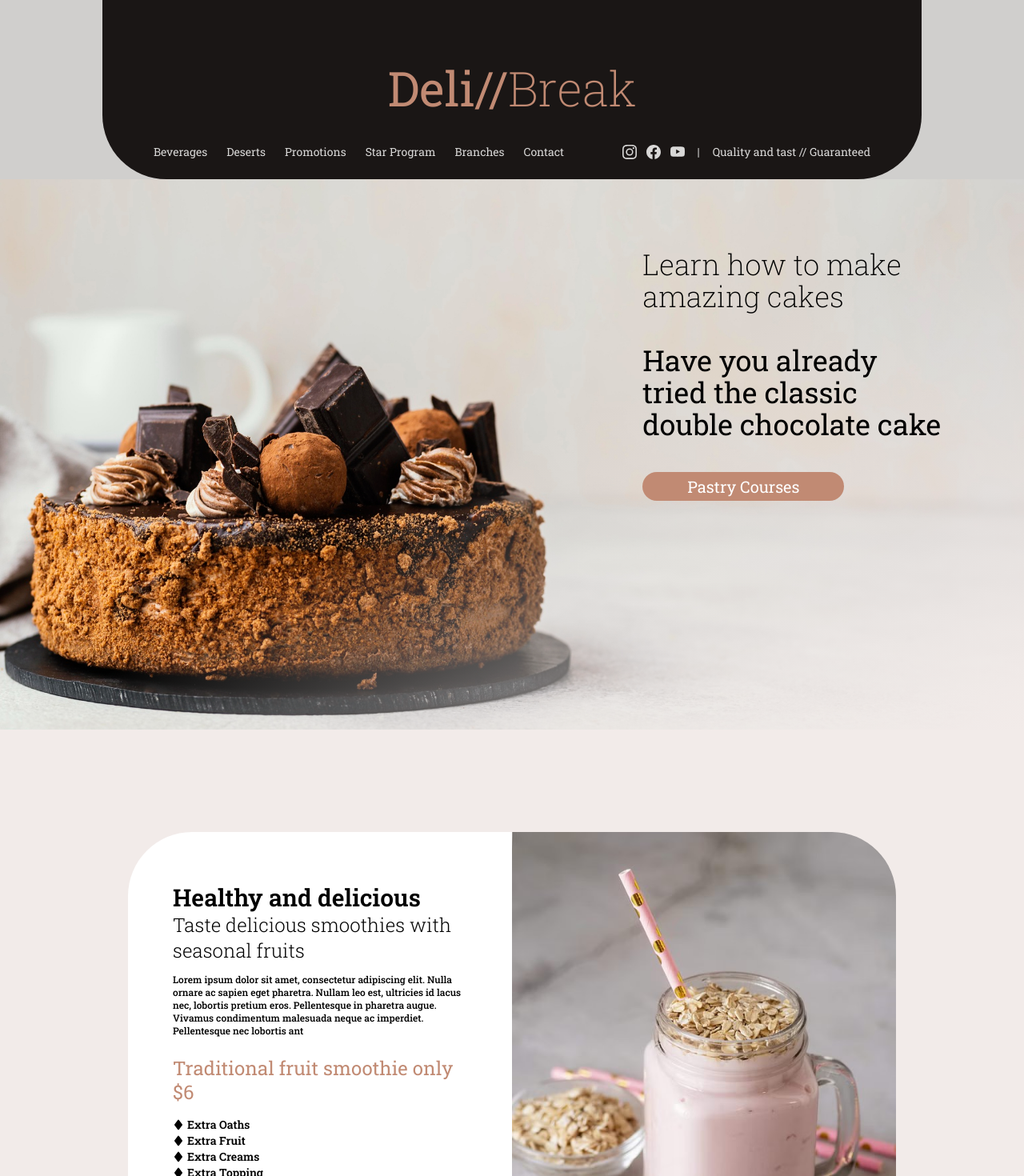
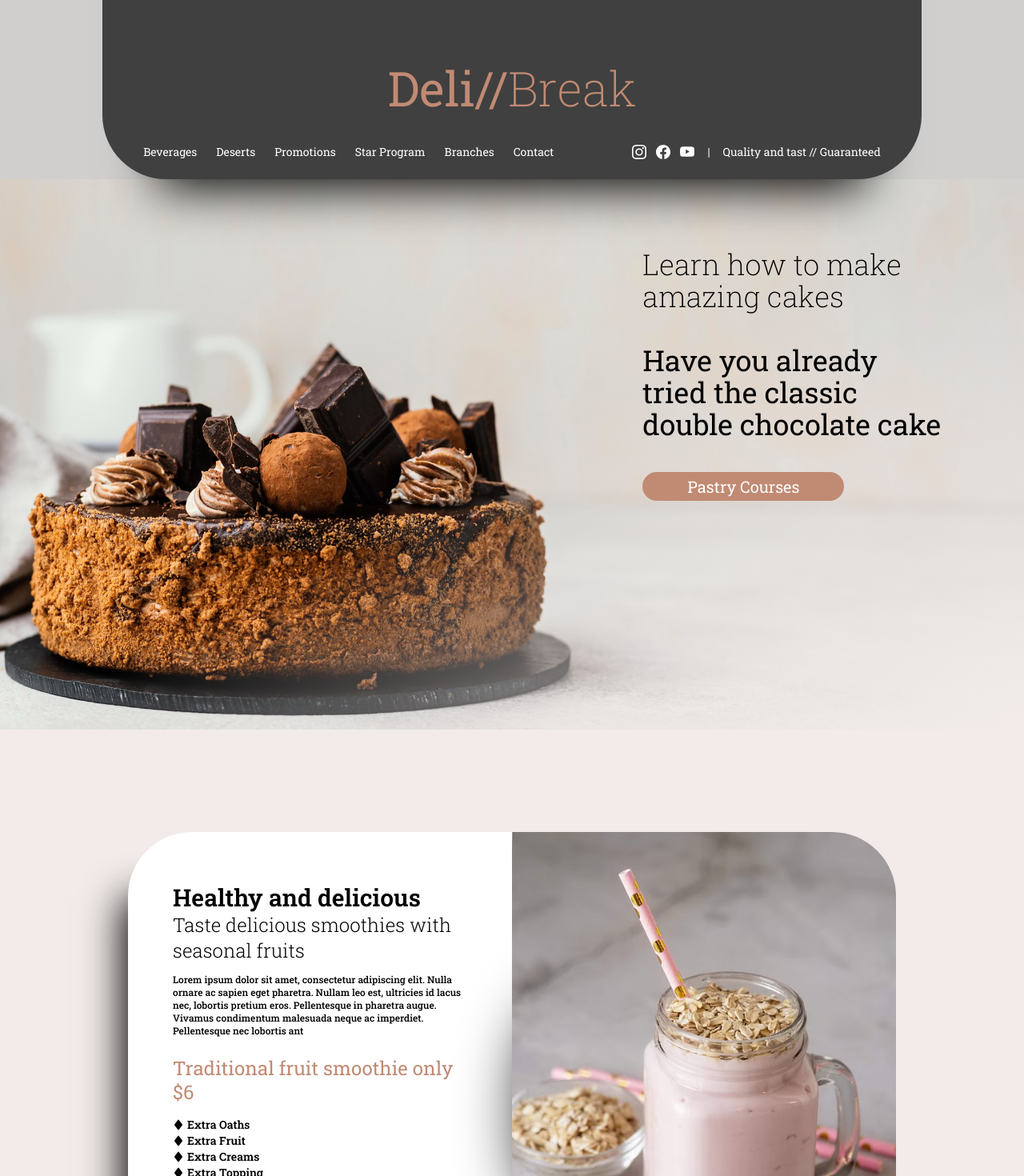
Before and after one commit to mmesomasaint/landing-page-templates, a Next.js app: page /preview/dellbreak in a window 1280 px wide. Shown: the top 1470 px of the page at 80% size. Built offline with nearby package versions, Linux system fonts and the light colour scheme.

Commit message:
Feat: Add shadow to box

```diff
--- a/pages/preview/dellbreak.js
+++ b/pages/preview/dellbreak.js
@@ -12,7 +12,9 @@ export default function Dellbreak() {
     <div className={style.body}>
       <header>
         <div className='w-full bg-transparent'>
-          <div className='relative rounded-b-[80px] bg-[#1A1615] pt-20 pb-5 px-[5%] w-[80%] mx-auto before:z-[-1] before:absolute before:w-[90%] before:ml-[-45%] before:bg-inherit before:h-full before:top-0 before:left-[50%] before:shadow-2xl'>
+          <div className='relative w-[80%] mx-auto'>
+            <div className='absolute w-full h-full scale-[.8] shadow-3xl top-0 left-0' />
+            <div className='relative rounded-b-[80px] bg-[#404040] pt-20 pb-5 px-[5%]'>
               <div className='w-full text-center mb-10'>
                 <span className='text-6xl font-normal text-[#C18A73]'>
                   Deli//
@@ -21,7 +23,7 @@ export default function Dellbreak() {
                   Break
                 </span>
               </div>
-            <div className='w-full text-center my-1 flex gap-7 justify-between text-[#D9D8D7]'>
+              <div className='w-full text-center my-1 flex gap-7 justify-between text-white'>
                 <div className='flex justify-evenly items-center gap-6'>
                   <span className='text-sm font-normal hover:scale-95 cursor-pointer capitalize'>
                     Beverages
@@ -56,8 +58,9 @@ export default function Dellbreak() {
               </div>
             </div>
           </div>
+        </div>
       </header>
-      <div>
+      <div className='z-10'>
         <div className="h-[43rem] w-full bg-[url('/imgs/choco-cake.jpg')] bg-no-repeat bg-cover bg-right">
           <div className='bg-gradient-to-br from-[transparent] via-[transparent] to-[rgba(242,235,233)] flex justify-end items-center h-full px-24'>
             <div className='flex flex-col gap-10 h-[75%] w-[35%]'>
@@ -80,9 +83,11 @@ export default function Dellbreak() {
           </div>
         </div>
         <div className='bg-[#F2EBE9]'>
-          <div className=' w-[75%] mx-auto pt-[10%]'>
+          <div className='w-[75%] mx-auto pt-[10%]'>
             <div className='grid grid-cols-2 gap-0'>
-              <div className='p-14 pt-16 bg-white rounded-l-[80px]'>
+              <div className='relative'>
+                <div className='absolute w-full h-full scale-[.65] shadow-3xl top-0 -left-16 bg-white' />
+                <div className='relative p-14 pt-16 bg-white rounded-l-[80px] w-full h-full'>
                   <div className='mb-3'>
                     <h3 className='text-3xl font-semibold'>
                       Healthy and delicious
@@ -95,9 +100,10 @@ export default function Dellbreak() {
                     <p className='text-xs font-medium'>
                       Lorem ipsum dolor sit amet, consectetur adipiscing elit.
                       Nulla ornare ac sapien eget pharetra. Nullam leo est,
-                    ultricies id lacus nec, lobortis pretium eros. Pellentesque
-                    in pharetra augue. Vivamus condimentum malesuada neque ac
-                    imperdiet. Pellentesque nec lobortis ant
+                      ultricies id lacus nec, lobortis pretium eros.
+                      Pellentesque in pharetra augue. Vivamus condimentum
+                      malesuada neque ac imperdiet. Pellentesque nec lobortis
+                      ant
                     </p>
                   </div>
                   <div className='mb-4'>
@@ -130,18 +136,20 @@ export default function Dellbreak() {
                     <p className='text-[0.6rem] font-lihgt leading-tight'>
                       Lorem ipsum dolor sit amet, consectetur adipiscing elit.
                       Nulla ornare ac sapien eget pharetra. Nullam leo est,
-                    ultricies id lacus nec, lobortis pretium eros. Pellentesque
-                    in pharetra augue.
+                      ultricies id lacus nec, lobortis pretium eros.
+                      Pellentesque in pharetra augue.
                     </p>
                   </div>
                 </div>
-              <div>
+              </div>
+              <div className='relative w-full h-full'>
+                <div className='absolute w-full h-full scale-[.55] shadow-s-3xl top-10 -left-[5.7rem] bg-white rounded-full' />
                 <Image
                   src='/imgs/Smoothie.jpg'
                   width={500}
                   height={500}
                   alt='smoothie'
-                  className='rounded-r-[80px]'
+                  className='relative rounded-r-[80px]'
                 />
               </div>
             </div>
@@ -191,9 +199,11 @@ export default function Dellbreak() {
         </div>
         <div className='bg-gradient-to-t from-[#C18A73] via-[#D9C1B8] to-[#F2EBE9]'>
           <div>
-            <div className=' w-[70%] mx-auto pt-[10%]'>
+            <div className='w-[70%] mx-auto pt-[10%]'>
               <div className='grid grid-cols-7 gap-0'>
-                <div className='pl-14 pr-24 pt-16 bg-white rounded-l-[80px] col-span-4'>
+                <div className='relative col-span-4'>
+                  <div className='absolute w-full h-full scale-[.65] shadow-3xl top-0 -left-16 bg-white' />
+                  <div className='relative pl-14 pr-24 pt-16 bg-white rounded-l-[80px] w-full h-full'>
                     <div className='mb-3'>
                       <h3 className='text-3xl font-semibold'>about us</h3>
                       <p className='text-2xl font-light'>
@@ -233,13 +243,15 @@ export default function Dellbreak() {
                       </p>
                     </div>
                   </div>
-                <div className='col-span-3'>
+                </div>
+                <div className='relative col-span-3'>
+                  <div className='absolute w-full h-full scale-[.55] shadow-s-3xl top-10 -left-[5.7rem] bg-white rounded-full' />
                   <Image
                     src='/imgs/female-chef.jpg'
                     width={400}
                     height={400}
                     alt='smoothie'
-                    className='rounded-r-[80px]'
+                    className='relative rounded-r-[80px]'
                   />
                 </div>
               </div>
@@ -252,7 +264,7 @@ export default function Dellbreak() {
           </div>
           <div>
             <div className='pt-[10%]'>
-              <div className='grid grid-cols-11 gap-0'>
+              <div className='grid grid-cols-11 gap-3'>
                 <div className='col-span-8 grid grid-cols-8 gap-0'>
                   <div className='px-[30%] pt-10 bg-white col-span-5'>
                     <div className='mb-3'>
@@ -292,13 +304,14 @@ export default function Dellbreak() {
                       </button>
                     </div>
                   </div>
-                  <div className='col-span-3'>
+                  <div className='relative col-span-3'>
+                    <div className='absolute w-full h-full scale-[.65] shadow-3xl top-5 -right-3 bg-white' />
                     <Image
                       src='/imgs/milkshake.jpg'
                       width={340}
                       height={340}
                       alt='smoothie'
-                      className='rounded-r-[80px]'
+                      className='relative rounded-r-[80px]'
                     />
                   </div>
                 </div>
@@ -418,7 +431,9 @@ export default function Dellbreak() {
           </div>
           <footer>
             <div>
-              <div className='relative rounded-t-[80px] bg-[#1A1615] pt-20 pb-5 px-[5%] w-[80%] mx-auto'>
+              <div className='relative w-[80%] mx-auto'>
+            <div className='absolute w-full h-full scale-[.8] shadow-3xl -top-4 left-0' />
+              <div className='relative rounded-t-[80px] bg-[#1A1615] pt-20 pb-5 px-[5%]'>
                 <div className='mb-7'>
                   <div className='w-full text-center mb-4'>
                     <span className='text-6xl font-normal text-[#C18A73] '>
@@ -500,7 +515,7 @@ export default function Dellbreak() {
                     </div>
                   </div>
                 </div>
-              </div>
+              </div></div>
             </div>
           </footer>
         </div>
--- a/tailwind.config.js
+++ b/tailwind.config.js
@@ -9,6 +9,10 @@ module.exports = {
       backgroundImage: {
         'gradient-radial': 'radial-gradient(var(--tw-gradient-stops))',
       },
+      boxShadow: {
+        '3xl': '0px 0px 73px 40px #000000',
+        's-3xl': '0px 0px 143px 1px #000000',
+      }
     },
   },
   plugins: [],
```
Lines whose indentation alone changed are shown as unchanged.
